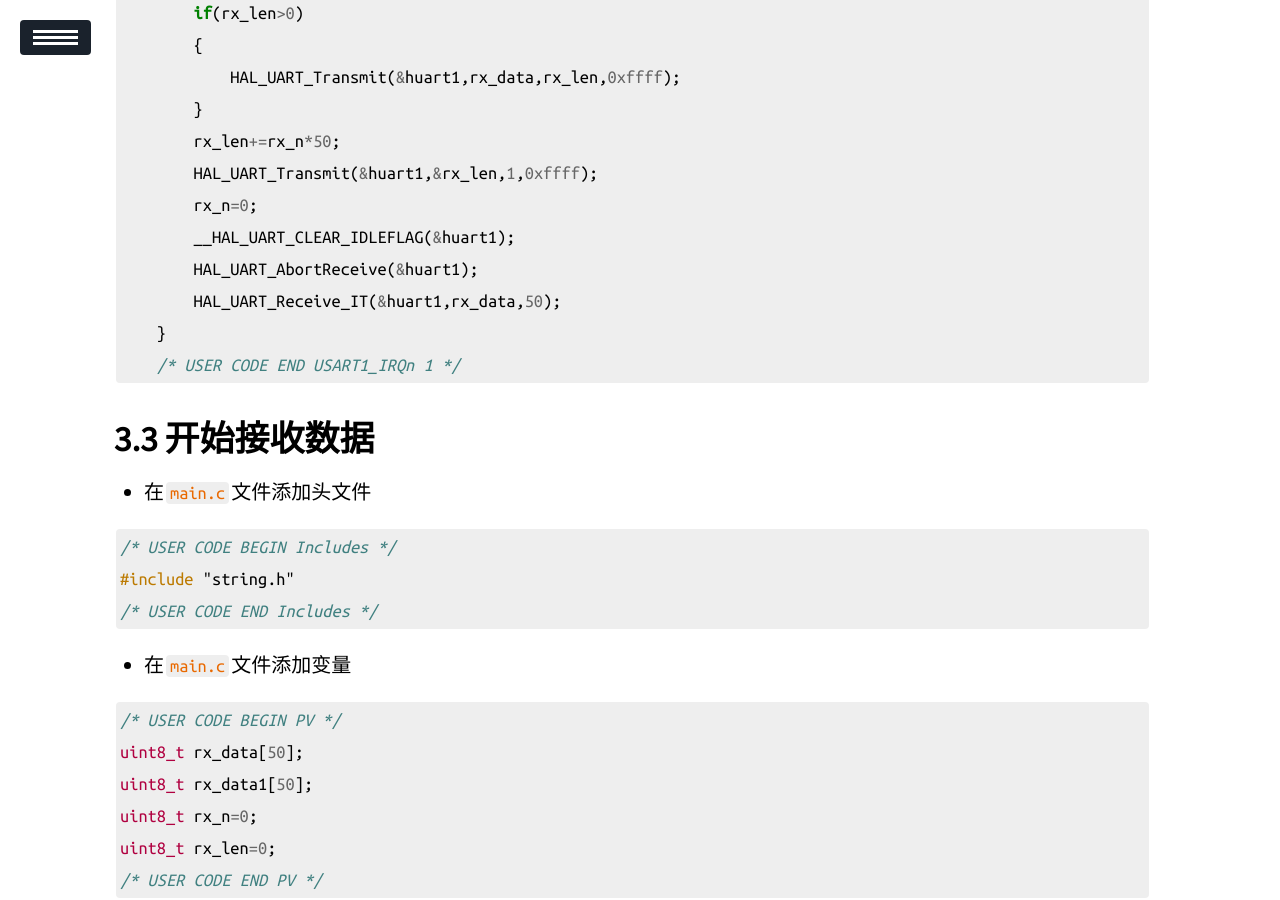
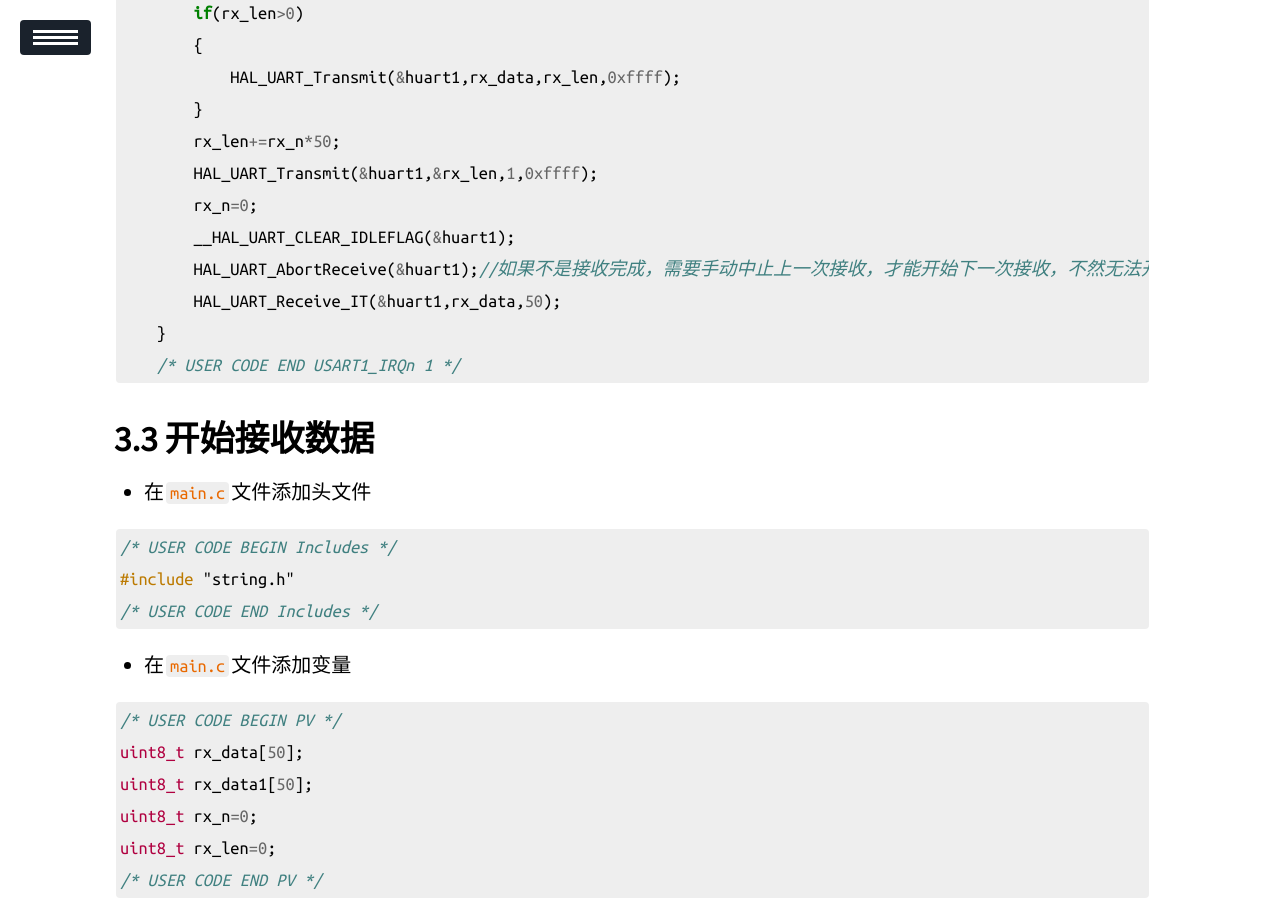
Before and after one commit to ZhaoYandong00/zhaoyandong00.github.io, a Jekyll site: the page built from _posts/STM32/2020-08-13-STM32-HAL-USART.md, in a window 1280 px wide and 900 px high, scrolled down 16670 px. Built offline with Jekyll 4.4.1, drawn with Linux system fonts in a browser that asks for light colours; formulas are drawn with MathJax 3; comment, search, counter and statistics services are not loaded.

Commit message:
添加部分注释

```diff
--- a/_posts/STM32/2020-08-13-STM32-HAL-USART.md
+++ b/_posts/STM32/2020-08-13-STM32-HAL-USART.md
@@ -583,7 +583,7 @@ extern uint8_t rx_n;
         HAL_UART_Transmit(&huart1,&rx_len,1,0xffff);
         rx_n=0;
         __HAL_UART_CLEAR_IDLEFLAG(&huart1);
-        HAL_UART_AbortReceive(&huart1);
+        HAL_UART_AbortReceive(&huart1);//如果不是接收完成，需要手动中止上一次接收，才能开始下一次接收，不然无法开启新的接收
         HAL_UART_Receive_IT(&huart1,rx_data,50);
     }
     /* USER CODE END USART1_IRQn 1 */
```
